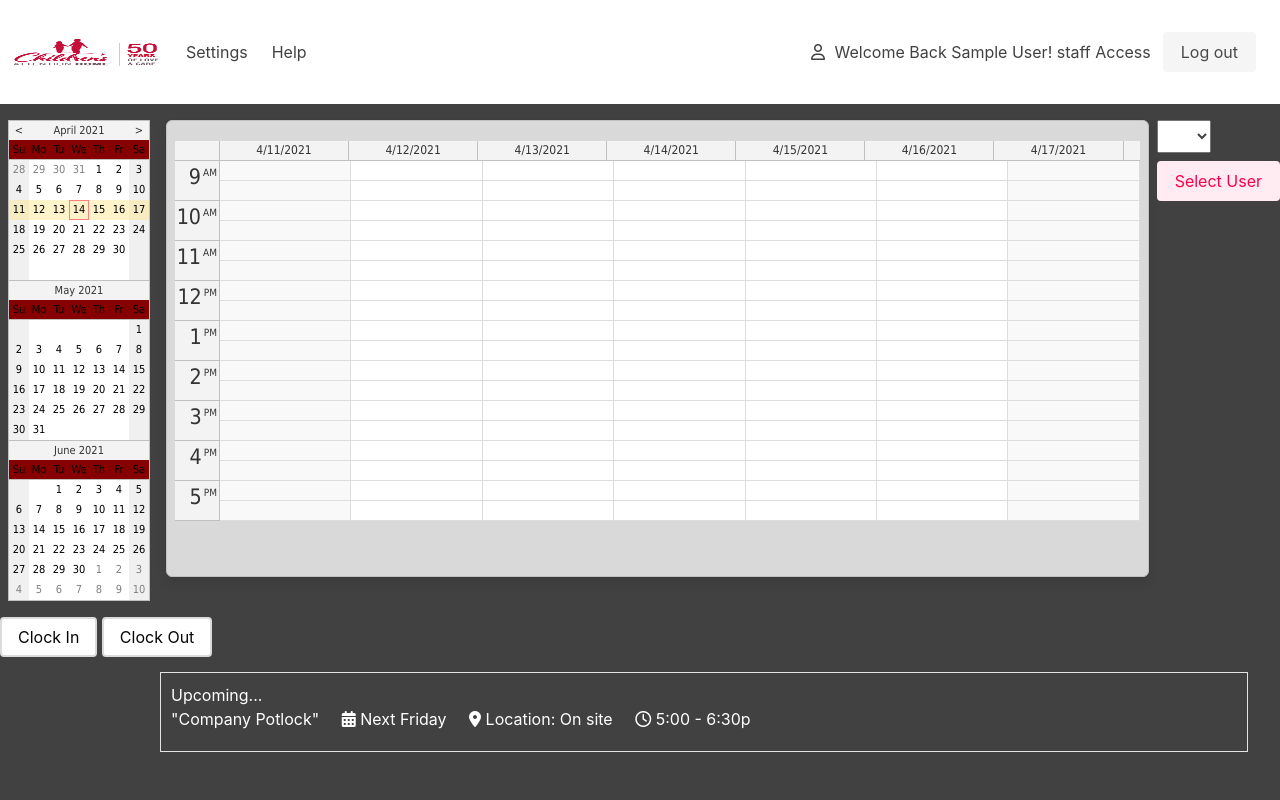
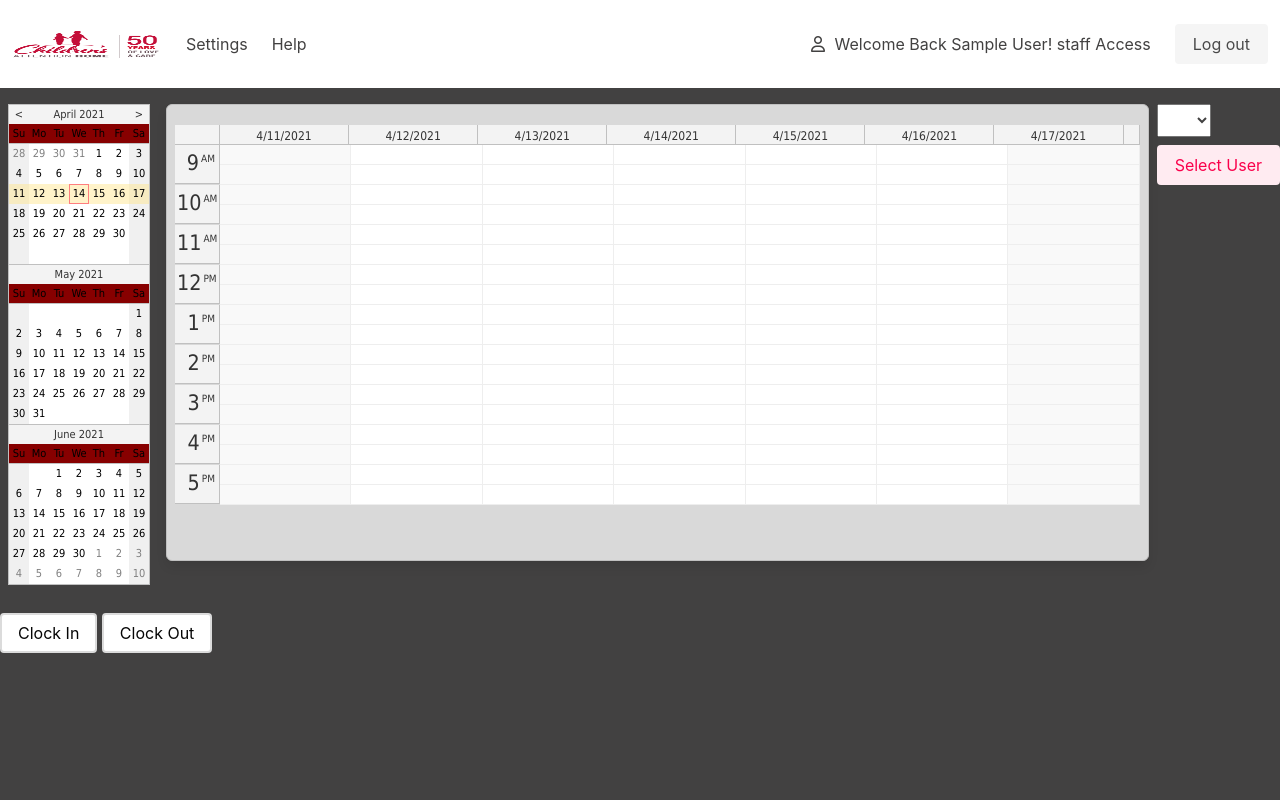
Before and after one commit to brownw15/RHCAH2021, a PHP site: page /home.php in a window 1280 px wide. Run offline with PHP 8.4, Linux system fonts and the light colour scheme; the visitor is signed in with stand-in values (Sample User, id 1); data that the repository does not hold is empty; some libraries are stand-ins or nearby versions.

Commit message:
Wess changes

```diff
--- a/calendar/home.php
+++ b/calendar/home.php
@@ -23,10 +23,6 @@
     <link rel="stylesheet" href="./media/css/styles.css">
     <link rel="stylesheet" href="./media/css/redpurple.css">
     <link type="text/css" rel="stylesheet" href="themes/calendar_g.css" />
-    <link type="text/css" rel="stylesheet" href="themes/calendar_green.css" />
-    <link type="text/css" rel="stylesheet" href="themes/calendar_traditional.css" />
-    <link type="text/css" rel="stylesheet" href="themes/calendar_transparent.css" />
-    <link type="text/css" rel="stylesheet" href="themes/calendar_white.css" />
     <link rel="stylesheet" href="themes/modal_rounded.css" type="text/css" />
 <!-- helper libraries -->
     <script src="js/jquery-1.9.1.min.js" type="text/javascript"></script>
@@ -42,12 +38,6 @@
             <a class="navbar-item" href="home.php">
                 <img src="./media/images/50th-CAH-Logo-Website.png" class="navlogo" width="150" height="170">
             </a>
-
-            <a role="button" class="navbar-burger" aria-label="menu" aria-expanded="false" data-target="navbarBasicExample">
-                <span aria-hidden="true"></span>
-                <span aria-hidden="true"></span>
-                <span aria-hidden="true"></span>
-            </a>
         </div>
         <div id="navbar" class="navbar-menu my-4">
             <div class="navbar-start">
@@ -58,6 +48,7 @@
                     Help
                 </a>
             </div>
+
             <div class="navbar-end">
                 <div class="navbar-item">
                     <div class="user">
@@ -66,14 +57,15 @@
                             <span>Welcome Back <?php echo $_SESSION['name']; ?>!</span>
                             <span><?php echo $_SESSION['access'] ?> Access</span>
                         </span>
+                    </div>
                 </div>
                 <div class="navbar-item">
                     <div class="buttons">
                         <a class="button is-light logoutButton" name="logout">
                             Log out
-                        </a>
+                            </a>
                     </div>
-                </div>
+                    </div>
             </div>
         </div>
     </nav>
@@ -132,7 +124,7 @@
                 </div>
             </div>
         </div>
-
+        <div class="field is-grouped"></div>
         <button class="clockButtonIn button">
                Clock In
         </button>
@@ -141,10 +133,7 @@
                Clock Out
         </button>
 
-        <div class="Upcoming has-text-white" style="margin-top: 15px; margin-left: 160px; width: 85%; border: .7px solid #e3e3e3; height: 80px; padding: 10px">
-            <h1>Upcoming...</h1>
-            "Company Potlock" &nbsp; &nbsp; <i class="fa fa-calendar" aria-hidden="true"></i> Next Friday  &nbsp; &nbsp; <i class="fa fa-map-marker" aria-hidden="true"></i> Location: On site
-            &nbsp; &nbsp; <i class="fa fa-clock-o" aria-hidden="true"></i> 5:00 - 6:30p
+        <div class="foot">
         </div>
 
     </div>
@@ -166,6 +155,7 @@
         var dp = new DayPilot.Calendar("dp");
         dp.viewType = "Week";
         dp.eventDeleteHandling = "Update";
+        dp.cssClassPrefix = "basic_theme";
 
         // Nick Check this out
         //$("div").removeAttr("style");
@@ -340,6 +330,21 @@
     DayPilot.Modal.prompt("Event name:", { theme: theme }).then(function(args) { console.log(args.result); });
   }
 
+  $(document).ready(function() {
+
+// Check for click events on the navbar burger icon
+        $(".navbar-burger").click(function() {
+            // Toggle the "is-active" class on both the "navbar-burger" and the "navbar-menu"
+            $(".navbar-burger").toggleClass("is-active");
+            $(".navbar-menu").toggleClass("is-active");
+
+        });
+    });
+
+    if ( window.history.replaceState ) {
+                window.history.replaceState( null, null, window.location.href );
+                };
+
     </script>
 
 </body>
```
Also changed, not shown: calendar/statsFile.csv (+9 -0 lines).
